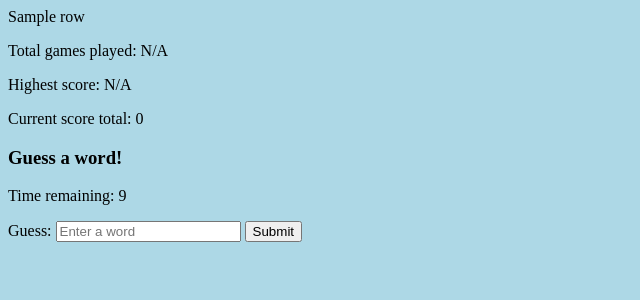
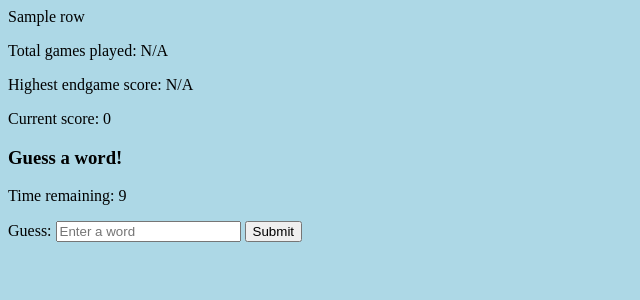
Before and after one commit to iam8/19.5-Flask-Testing, a Flask app: template templates/boggle_home.jinja2 in a window 1280 px wide. Shown: the top 300 px of the page, without its empty margins (0-640 px from the left). Run offline with Flask 2, Linux system fonts and the light colour scheme; the template is opened without the code that fills it: most values are stand-ins (such as "Sample title", 1, 10 or a date in 2020); parts of the project's set-up code (start-up, migrations or seed data) failed here and were passed over.

Commit message:
Edit text in displays for highest score and current score (for hopefully more clarity)

```diff
--- a/templates/boggle_home.jinja2
+++ b/templates/boggle_home.jinja2
@@ -9,8 +9,8 @@
     {% endfor %}
 
     <p id="num-games">Total games played: {{ session.get("num_games", "N/A") }}</p>
-    <p id="highest-score">Highest score: {{ session.get("max", "N/A") }}</p>
-    <p id="score-total">Current score total: 0</p>
+    <p id="highest-score">Highest endgame score: {{ session.get("max", "N/A") }}</p>
+    <p id="score-total">Current score: 0</p>
 
     <h3>Guess a word!</h3>
     <p id="time-remaining"></p>
```
